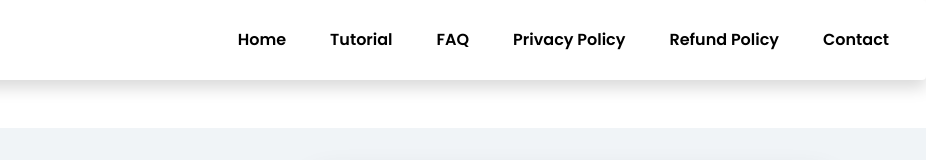
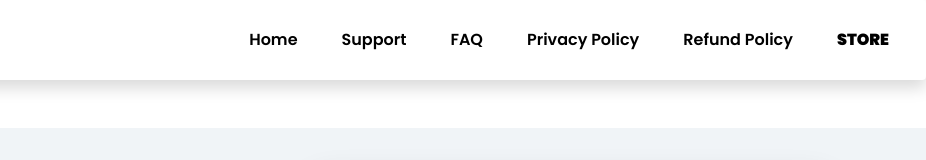
Before and after one commit to futbotmakecoins/futbotmakecoins.github.io, a plain HTML site: page faq.html in a window 1280 px wide. Shown: the top 160 px of the page, 354-1280 px from the left. Drawn offline with Linux system fonts and the light colour scheme.

Commit message:
new file

```diff
--- a/faq.html
+++ b/faq.html
@@ -45,14 +45,14 @@
                     <span></span>
                     <span></span>
                 </button>
-                <div class="collapse navbar-collapse justify-content-end" id="navbar-wd">
+                                <div class="collapse navbar-collapse justify-content-end" id="navbar-wd">
                     <ul class="navbar-nav">
                         <li><a class="nav-link active" href="index.html">Home</a></li>
-                        <li><a class="nav-link active" href="tutorial.html">Tutorial</a></li>
+                        <li><a class="nav-link active" href="tutorial.html">Support</a></li>
                         <li><a class="nav-link" href="faq.html">FAQ</a></li>
-                        <li><a class="nav-link" href="">Privacy Policy</a></li>
-                        <li><a class="nav-link" href="">Refund Policy</a></li>
-                        <li><a class="nav-link" href="">Contact</a></li>
+                        <li><a class="nav-link" href="https://futbotmanager.com/privacy-policy-fifa-ultimate-team-coins-generator/?utm_source=90da&utm_medium=link&utm_campaign=90FIV" target="_blank">Privacy Policy</a></li>
+                        <li><a class="nav-link" href="https://futbotmanager.com/refund_returns/?utm_source=90da&utm_medium=link&utm_campaign=90FIV" target="_blank">Refund Policy</a></li>
+                        <li><a class="nav-link" href="https://futbotmanager.com/shop-2/?utm_source=90da&utm_medium=link&utm_campaign=90FIV" target="_blank"><strong>STORE</strong></a></li>
 
                     </ul>
                 </div>
```
Also changed, not shown: index.html (+5 -3 lines), tutorial.html (+4 -4 lines), images/more-info-sniper-bot-autobuyer-fifa23.png (added), images/small-button-clip-art-clkerm-vector-clip-art-37.png (added).
